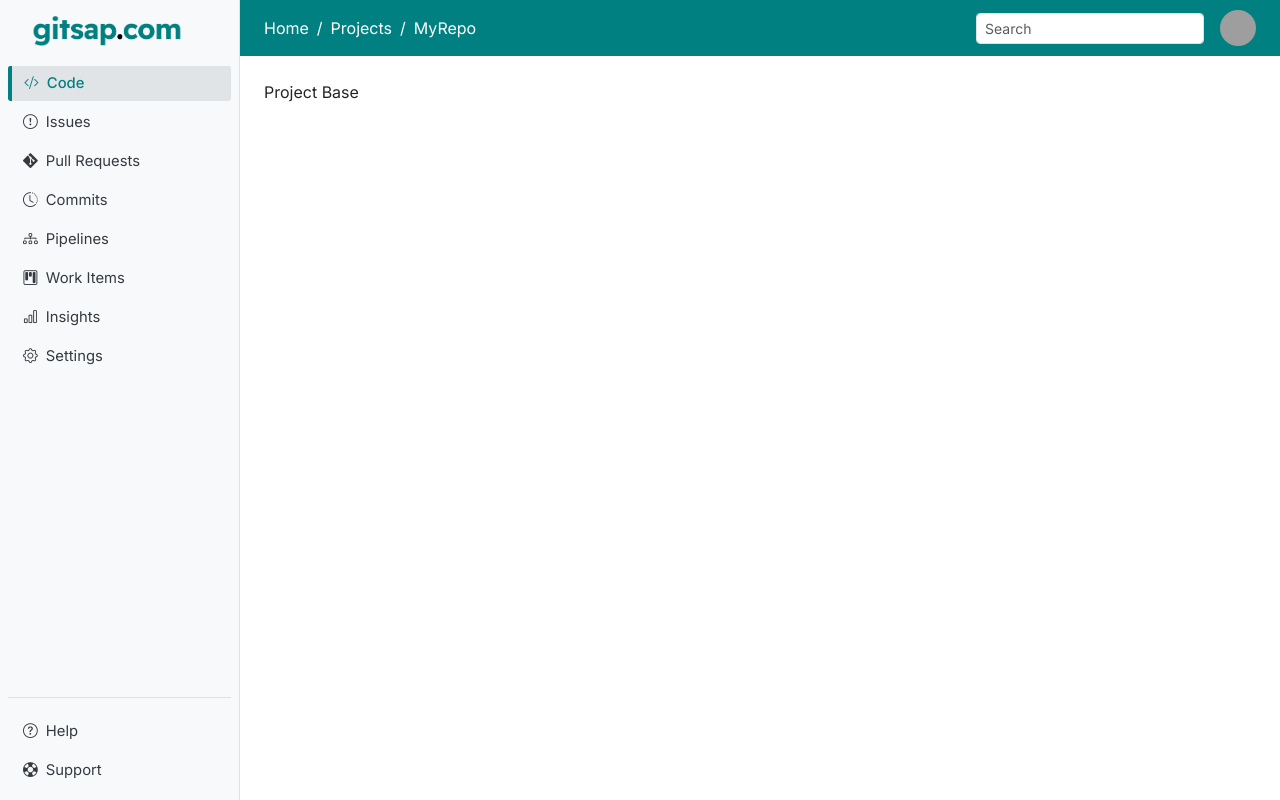
After one commit to santoshkpatro/gitsap, a Django app: a page that uses projects/templates/projects/overview.html in a window 1280 px wide. The commit adds this page. Run offline with Django 5.2, Linux system fonts and the light colour scheme; some libraries are stand-ins or nearby versions; grey boxes are pictures that could not be loaded.

Commit message:
feat: Add project overview view, template, and update URL routing

```diff
--- a/config/urls.py
+++ b/config/urls.py
@@ -3,11 +3,13 @@ from django.urls import path
 
 from home.views import IndexView
 from accounts.views import LoginView, RegisterView
+from projects.views import ProjectOverview
 
-
+# fmt: off
 urlpatterns = [
     path("admin/", admin.site.urls),
     path("accounts/login/", LoginView.as_view(), name="accounts-login"),
     path("accounts/register/", RegisterView.as_view(), name="accounts-register"),
+    path("<str:username>/<str:project_handle>/", ProjectOverview.as_view(), name="project-overview"),
     path("", IndexView.as_view(), name="home-index"),
 ]
--- /dev/null
+++ b/projects/templates/projects/overview.html
@@ -0,0 +1,5 @@
+{% extends 'shared/project_base.html' %}
+
+{% block content %}
+<div>Project Base</div>
+{% endblock content %}
--- a/projects/views.py
+++ b/projects/views.py
@@ -1,3 +1,8 @@
 from django.shortcuts import render
+from django.views import View
 
-# Create your views here.
+
+class ProjectOverview(View):
+    def get(self, request, *args, **kwargs):
+        context = {}
+        return render(request, "projects/overview.html", context)
--- a/shared/static/shared/css/base.css
+++ b/shared/static/shared/css/base.css
@@ -1,3 +1,63 @@
 body {
     font-family: 'Inter', sans-serif;
 }
+
+.sidebar {
+    width: 240px;
+    background-color: #f8f9fa;
+    border-right: 1px solid #dee2e6;
+}
+
+.sidebar .nav-link {
+    padding: 0.4rem 0.75rem;
+    font-size: 0.925rem;
+    display: flex;
+    align-items: center;
+    color: #343a40;
+    border-left: 3px solid transparent;
+    border-radius: 0.15rem;
+}
+
+.sidebar .nav-link:hover {
+    background-color: #f1f3f5;
+    color: #000;
+}
+
+.sidebar .nav-link.active {
+    border-left: 4px solid teal;
+    background-color: #e1e4e7;
+    color: teal;
+    font-weight: 500;
+}
+
+.topbar {
+    height: 56px;
+    /* background-color: #0d6efd; */
+    color: #fff;
+}
+
+.breadcrumb-item+.breadcrumb-item::before {
+    color: #fff;
+}
+
+.content-area {
+    overflow-y: auto;
+    padding: 1.5rem;
+}
+
+.profile-img {
+    width: 36px;
+    height: 36px;
+    object-fit: cover;
+}
+
+.sidebar .logo {
+    height: 30px;
+    margin-bottom: 1.25rem;
+    margin-left: 1.5rem;
+    margin-top: 0.5rem;
+}
+
+.sidebar .nav li {
+    margin-bottom: 0.25rem;
+}
--- /dev/null
+++ b/shared/templates/shared/project_base.html
@@ -0,0 +1,91 @@
+{% load static %}
+<!doctype html>
+<html lang="en">
+
+<head>
+    <meta charset="utf-8">
+    <meta name="viewport" content="width=device-width, initial-scale=1">
+    <link rel="shortcut icon" href="{% static 'shared/images/favicon.ico' %}" type="image/x-icon">
+    <title>Gitsap</title>
+    <link href="https://fonts.googleapis.com/css2?family=Inter:wght@400;500;600;700&display=swap" rel="stylesheet">
+    <link rel="stylesheet" href="https://cdn.jsdelivr.net/npm/bootstrap-icons@1.12.1/font/bootstrap-icons.min.css">
+
+    <link href="{% static 'shared/css/bootstrap.css' %}" rel="stylesheet">
+    <link rel="stylesheet" href="{% static 'shared/css/base.css' %}">
+    {% block styles %}
+    {% endblock styles %}
+</head>
+
+<body>
+    <div class="d-flex vh-100">
+        <!-- Sidebar -->
+        <div class="sidebar d-flex flex-column p-2">
+            <!-- Logo -->
+            <a href="#">
+                <img src="{% static 'shared/images/logo.png' %}" alt="Logo" class="logo">
+            </a>
+
+            <!-- Navigation -->
+            <ul class="nav flex-column mb-auto">
+                <li><a href="#" class="nav-link active"><i class="bi bi-code-slash me-2"></i>Code</a></li>
+                <li><a href="#" class="nav-link"><i class="bi bi-exclamation-circle me-2"></i>Issues</a></li>
+                <li><a href="#" class="nav-link"><i class="bi bi-git me-2"></i>Pull Requests</a></li>
+                <li><a href="#" class="nav-link"><i class="bi bi-clock-history me-2"></i>Commits</a></li>
+                <li><a href="#" class="nav-link"><i class="bi bi-diagram-3 me-2"></i>Pipelines</a></li>
+                <li><a href="#" class="nav-link"><i class="bi bi-kanban me-2"></i>Work Items</a></li>
+                <li><a href="#" class="nav-link"><i class="bi bi-bar-chart me-2"></i>Insights</a></li>
+                <li><a href="#" class="nav-link"><i class="bi bi-gear me-2"></i>Settings</a></li>
+            </ul>
+
+            <!-- Footer -->
+            <div class="mt-auto pt-3 border-top">
+                <ul class="nav flex-column">
+                    <li><a href="#" class="nav-link"><i class="bi bi-question-circle me-2"></i>Help</a></li>
+                    <li><a href="#" class="nav-link"><i class="bi bi-life-preserver me-2"></i>Support</a></li>
+                </ul>
+            </div>
+        </div>
+
+        <!-- Right Area -->
+        <div class="flex-grow-1 d-flex flex-column">
+            <!-- Topbar -->
+            <div class="topbar d-flex justify-content-between align-items-center px-4 bg-primary">
+                <!-- Breadcrumb -->
+                <nav aria-label="breadcrumb">
+                    <ol class="breadcrumb mb-0 bg-transparent">
+                        <li class="breadcrumb-item"><a href="#" class="text-white text-decoration-none">Home</a></li>
+                        <li class="breadcrumb-item"><a href="#" class="text-white text-decoration-none">Projects</a>
+                        </li>
+                        <li class="breadcrumb-item active text-white" aria-current="page">MyRepo</li>
+                    </ol>
+                </nav>
+
+                <!-- Search & Profile -->
+                <div class="d-flex align-items-center gap-3">
+                    <form class="d-flex" role="search">
+                        <input class="form-control form-control-sm" type="search" placeholder="Search"
+                            aria-label="Search">
+                    </form>
+                    <img src="{% static 'shared/images/profile.jpg' %}" alt="Profile"
+                        class="rounded-circle profile-img">
+                </div>
+            </div>
+
+            <!-- Main Content -->
+            <div class="content-area flex-grow-1">
+                {% block content %}
+                {% endblock content %}
+            </div>
+        </div>
+    </div>
+
+    <!-- Scripts -->
+    <script src="https://cdn.jsdelivr.net/npm/bootstrap@5.3.6/dist/js/bootstrap.bundle.min.js"
+        integrity="sha384-j1CDi7MgGQ12Z7Qab0qlWQ/Qqz24Gc6BM0thvEMVjHnfYGF0rmFCozFSxQBxwHKO"
+        crossorigin="anonymous"></script>
+    <script src="{% static 'shared/js/base.js' %}"></script>
+    {% block scripts %}
+    {% endblock scripts %}
+</body>
+
+</html>
```
